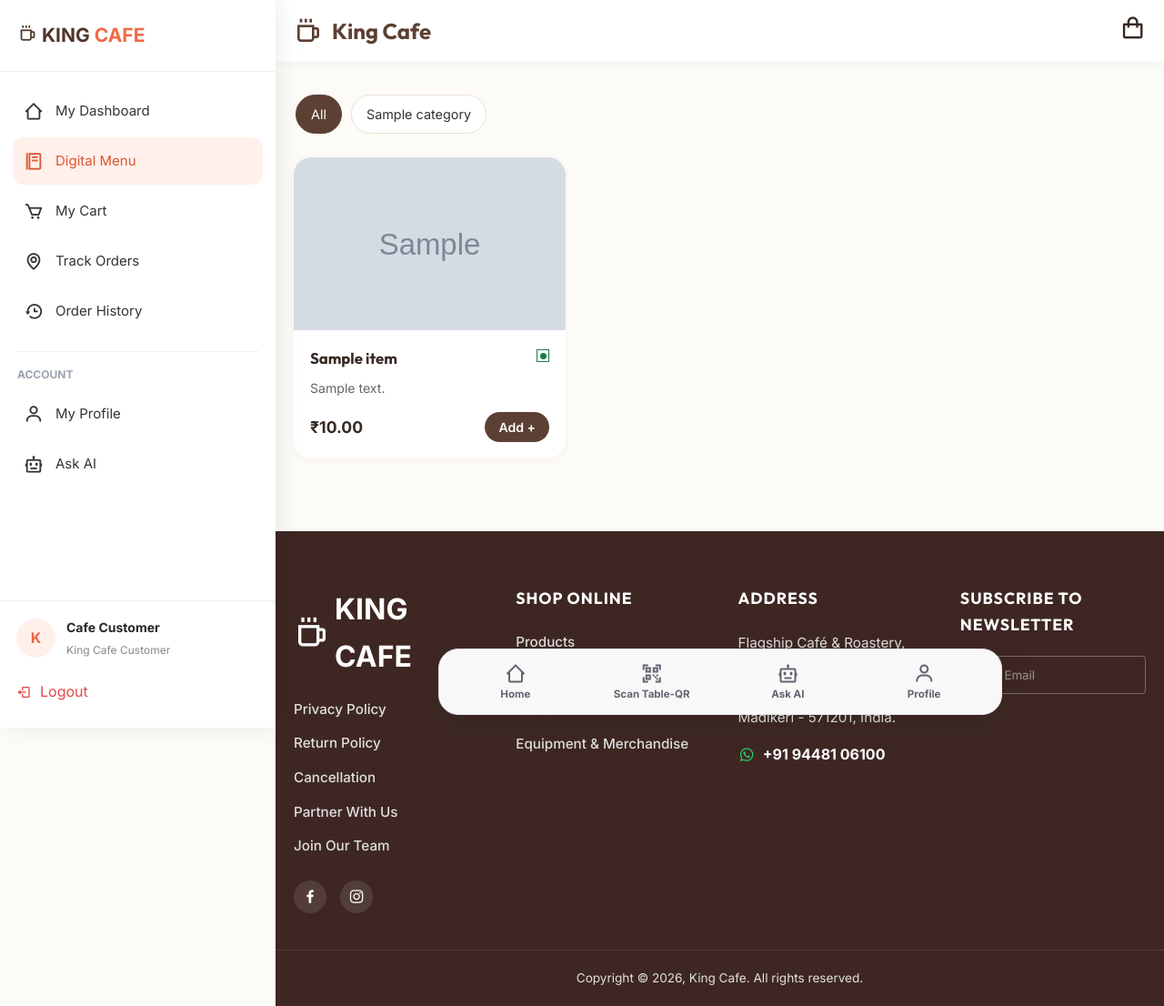
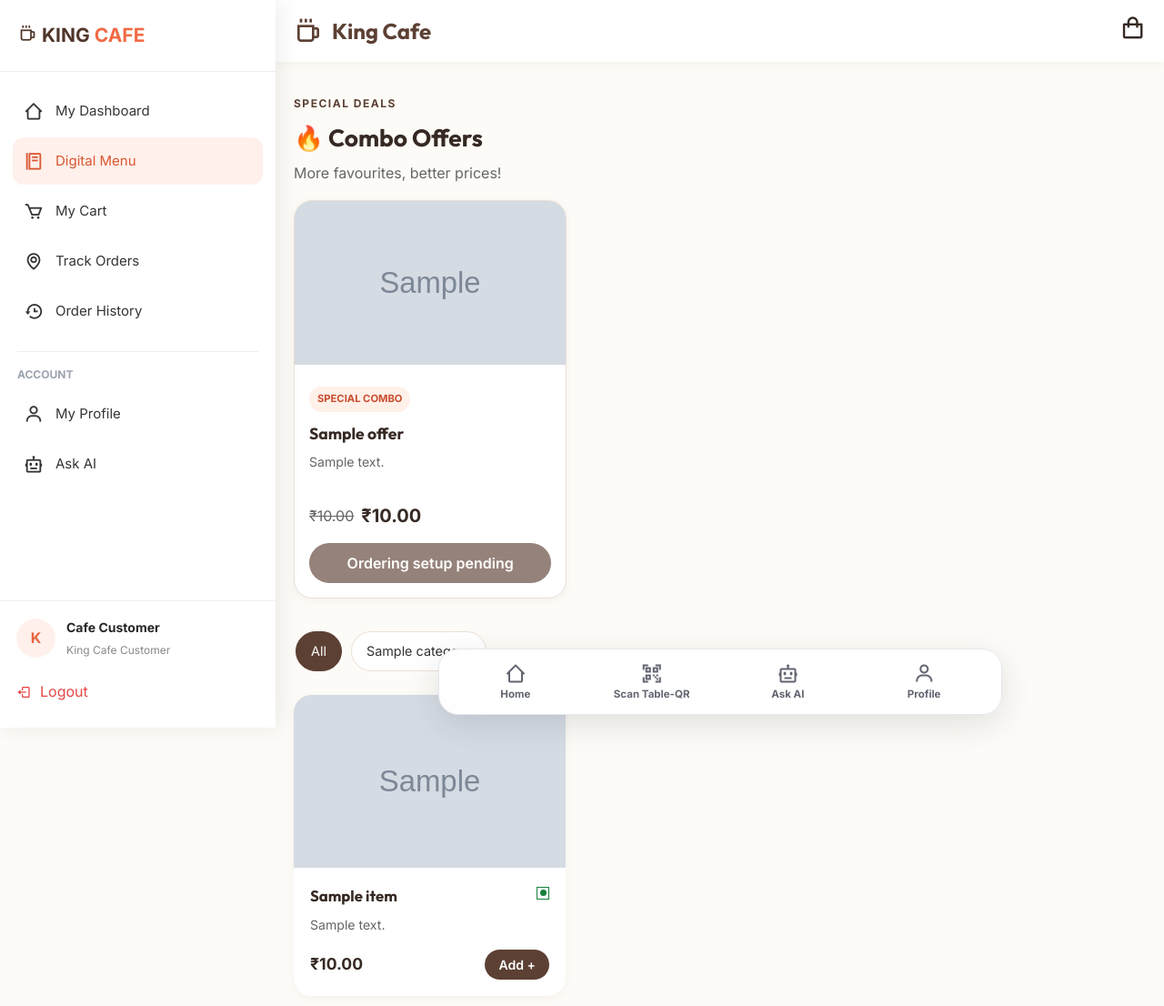
Before and after one commit to patilprasad6012/cafe-management-system, a Flask app: page /customer/menu in a window 1280 px wide. Shown: the top 1106 px of the page at 91% size. Run offline with Flask 3, Linux system fonts and the light colour scheme; tables that the repository leaves empty hold one stand-in row (values such as "Sample post"); grey boxes marked "Sample" are stand-in pictures.

Commit message:
Update menu.html

```diff
--- a/app/templates/customer/menu.html
+++ b/app/templates/customer/menu.html
@@ -13,6 +13,67 @@
   <div class="alert alert-warning" style="text-align:center;">You haven't scanned a table QR code. You can browse the menu, but cannot place an order yet.</div>
   {% endif %}
   <div class="alerts">{% with messages = get_flashed_messages(with_categories=true) %}{% if messages %}{% for category, message in messages %}<div class="alert alert-{{ category }}">{{ message }}</div>{% endfor %}{% endif %}{% endwith %}</div>
+
+{% if combo_offers %}
+<section class="combo-section" aria-labelledby="combo-title">
+  <div class="combo-heading">
+    <div>
+      <span class="combo-eyebrow">SPECIAL DEALS</span>
+      <h2 id="combo-title">🔥 Combo Offers</h2>
+      <p>More favourites, better prices!</p>
+    </div>
+  </div>
+
+  <div class="combo-grid">
+    {% for combo in combo_offers %}
+    <article class="combo-card">
+      {% if combo.image_path %}
+      <img
+        class="combo-image"
+        src="{{ url_for('menu.uploaded_food_image', filename=combo.image_path.replace('\\', '/').split('/')[-1]) }}"
+        alt="{{ combo.name }}"
+        loading="lazy"
+        onerror="this.style.display='none';this.nextElementSibling.style.display='flex';">
+      <div class="combo-placeholder" style="display:none">
+        <i class="bx bx-food-menu"></i>
+        <span>Image unavailable</span>
+      </div>
+      {% else %}
+      <div class="combo-placeholder">
+        <i class="bx bx-food-menu"></i>
+        <span>King Cafe Special</span>
+      </div>
+      {% endif %}
+
+      <div class="combo-content">
+        <span class="combo-badge">SPECIAL COMBO</span>
+        <h3>{{ combo.name }}</h3>
+        <p>{{ combo.description or 'Enjoy more of your favourites together!' }}</p>
+
+        <div class="combo-prices">
+          <span class="combo-original">
+            ₹{{ "%.2f"|format(combo.original_price|float) }}
+          </span>
+          <strong>
+            ₹{{ "%.2f"|format(combo.offer_price|float) }}
+          </strong>
+          {% if combo.original_price|float > combo.offer_price|float %}
+          <span class="combo-saving">
+            SAVE ₹{{ "%.2f"|format((combo.original_price|float - combo.offer_price|float)) }}
+          </span>
+          {% endif %}
+        </div>
+
+        <button type="button" class="btn btn-primary combo-order-button"
+          disabled title="Combo ordering requires cart integration">
+          Ordering setup pending
+        </button>
+      </div>
+    </article>
+    {% endfor %}
+  </div>
+</section>
+{% endif %}
 
   <div id="categoryFilters" class="category-filters" role="group" aria-label="Filter menu by category">
     <button type="button" class="category-filter active" data-category="all" aria-pressed="true">All</button>
@@ -67,6 +128,171 @@
 .menu-empty>i{display:block;font-size:3rem;margin-bottom:10px}
 @media(max-width:560px){.food-grid{grid-template-columns:repeat(2,minmax(0,1fr));gap:12px}.food-card-image,.food-card-placeholder{height:135px}.food-card-content{padding:12px}.food-card-heading h3{font-size:.94rem}.food-card-description{font-size:.8rem}.food-card-price{font-size:1rem}.add-to-cart-button{padding:7px 10px;font-size:.8rem}}
 @media(max-width:360px){.food-grid{grid-template-columns:1fr}.food-card-image,.food-card-placeholder{height:180px}}
+
+.combo-section {
+  margin: 10px 0 32px;
+}
+
+.combo-heading {
+  margin-bottom: 16px;
+}
+
+.combo-eyebrow {
+  color: var(--primary-color);
+  font-size: .75rem;
+  font-weight: 800;
+  letter-spacing: 1.5px;
+}
+
+.combo-heading h2 {
+  margin: 5px 0;
+  font-size: 1.65rem;
+  font-weight: 800;
+}
+
+.combo-heading p {
+  margin: 0;
+  color: var(--text-muted);
+}
+
+.combo-grid {
+  display: grid;
+  grid-template-columns: repeat(auto-fill, minmax(min(100%, 250px), 1fr));
+  gap: 18px;
+}
+
+.combo-card {
+  min-width: 0;
+  overflow: hidden;
+  background: var(--surface-color);
+  border: 1px solid var(--border-color);
+  border-radius: var(--radius-lg);
+  box-shadow: var(--shadow-sm);
+  transition: transform .2s ease, box-shadow .2s ease;
+}
+
+.combo-card:hover {
+  transform: translateY(-3px);
+  box-shadow: var(--shadow-md);
+}
+
+.combo-image,
+.combo-placeholder {
+  width: 100%;
+  height: 180px;
+  object-fit: cover;
+  background: #f4e6d8;
+}
+
+.combo-placeholder {
+  display: flex;
+  align-items: center;
+  justify-content: center;
+  flex-direction: column;
+  gap: 8px;
+  color: var(--text-muted);
+}
+
+.combo-placeholder i {
+  font-size: 2.8rem;
+}
+
+.combo-content {
+  padding: 16px;
+}
+
+.combo-badge {
+  display: inline-block;
+  padding: 5px 9px;
+  border-radius: 20px;
+  background: #fff0e8;
+  color: #c94c2e;
+  font-size: .7rem;
+  font-weight: 800;
+}
+
+.combo-content h3 {
+  margin: 10px 0 6px;
+  font-size: 1.1rem;
+}
+
+.combo-content p {
+  min-height: 40px;
+  margin: 0 0 14px;
+  color: var(--text-muted);
+  font-size: .88rem;
+  line-height: 1.5;
+}
+
+.combo-prices {
+  display: flex;
+  align-items: center;
+  flex-wrap: wrap;
+  gap: 8px;
+  margin-bottom: 14px;
+}
+
+.combo-prices strong {
+  font-size: 1.25rem;
+  color: var(--secondary-color);
+}
+
+.combo-original {
+  color: var(--text-muted);
+  text-decoration: line-through;
+}
+
+.combo-saving {
+  padding: 4px 7px;
+  border-radius: 6px;
+  background: #dcfce7;
+  color: #166534;
+  font-size: .72rem;
+  font-weight: 800;
+}
+
+.combo-order-button {
+  width: 100%;
+  opacity: .65;
+  cursor: not-allowed;
+}
+
+@media(max-width:560px) {
+  .combo-grid {
+    grid-template-columns: repeat(2, minmax(0, 1fr));
+    gap: 12px;
+  }
+
+  .combo-image,
+  .combo-placeholder {
+    height: 125px;
+  }
+
+  .combo-content {
+    padding: 11px;
+  }
+
+  .combo-heading h2 {
+    font-size: 1.4rem;
+  }
+
+  .combo-content h3 {
+    font-size: .95rem;
+  }
+
+  .combo-content p {
+    font-size: .8rem;
+  }
+
+  .combo-prices {
+    gap: 6px;
+  }
+
+  .combo-prices strong {
+    font-size: 1.05rem;
+  }
+}
+
 </style>
 
 <script>
```
